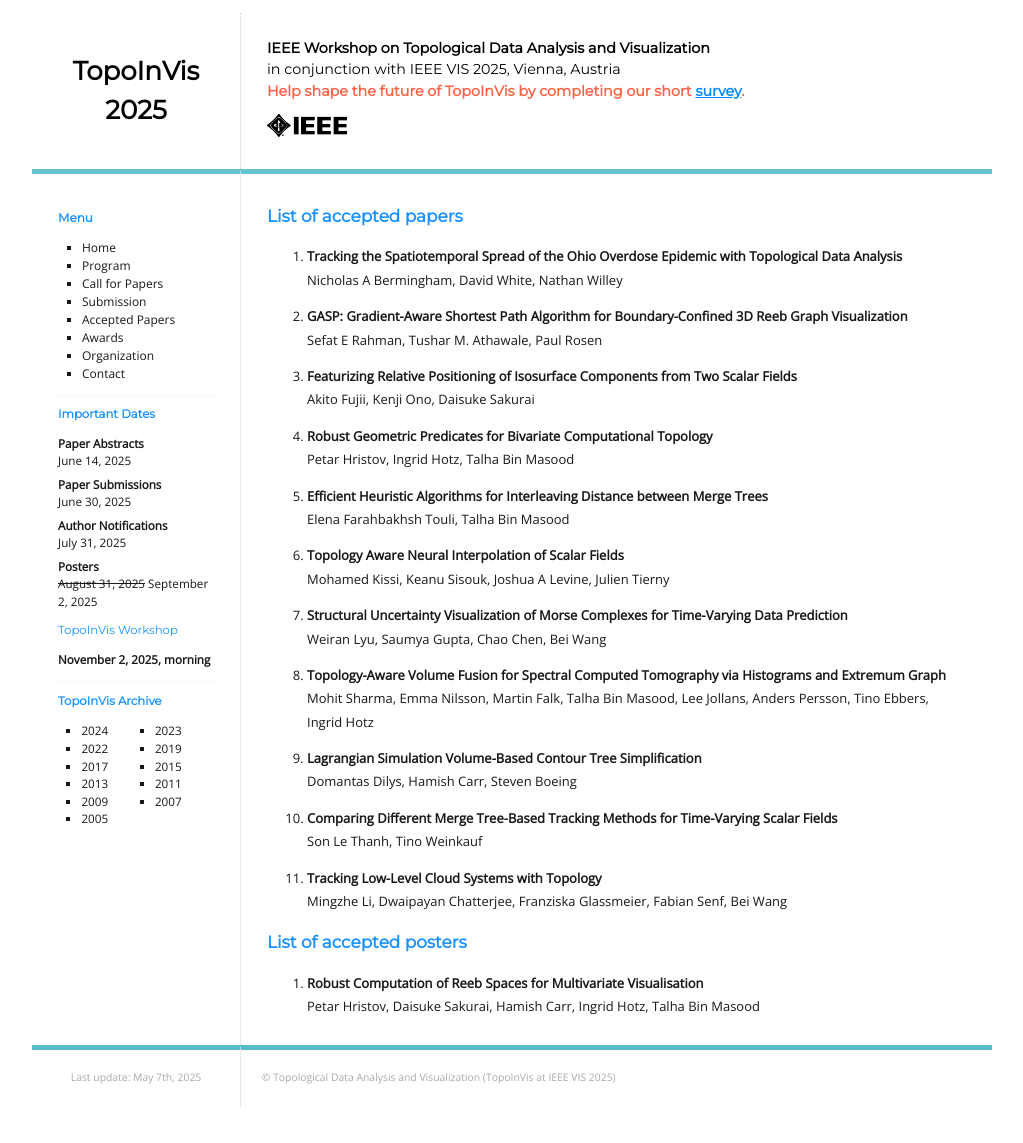
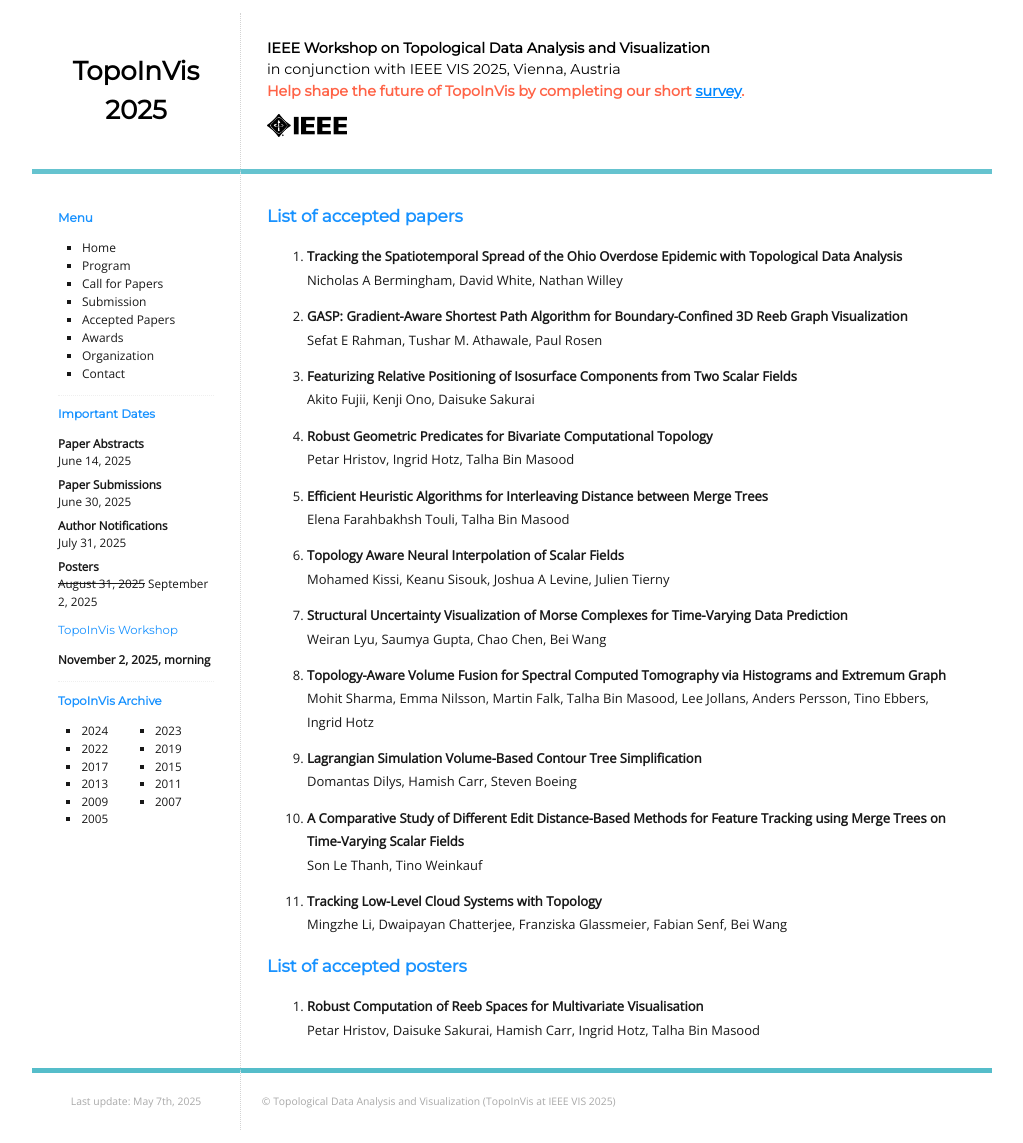
Before and after one commit to TopoInVis-Workshop/2025, a Jekyll site: the page built from _pages/accepted-papers.md, in a window 1280 px wide. Shown: the whole page, without its empty margins (128-1151 px from the left). Built offline with Jekyll 4.4.1, drawn with Linux system fonts in a browser that asks for light colours; before the commit the page ends 1120 px from its top, so only the background shows below that.

Commit message:
Update accepted-papers.md

```diff
--- a/_pages/accepted-papers.md
+++ b/_pages/accepted-papers.md
@@ -34,7 +34,7 @@ title: Accepted Papers/Posters
 9. Lagrangian Simulation Volume-Based Contour Tree Simplification
 : Domantas Dilys, Hamish Carr, Steven Boeing
 
-10. Comparing Different Merge Tree-Based Tracking Methods for Time-Varying Scalar Fields
+10. A Comparative Study of Different Edit Distance-Based Methods for Feature Tracking using Merge Trees on Time-Varying Scalar Fields
 : Son Le Thanh, Tino Weinkauf
 
 11. Tracking Low-Level Cloud Systems with Topology
```
